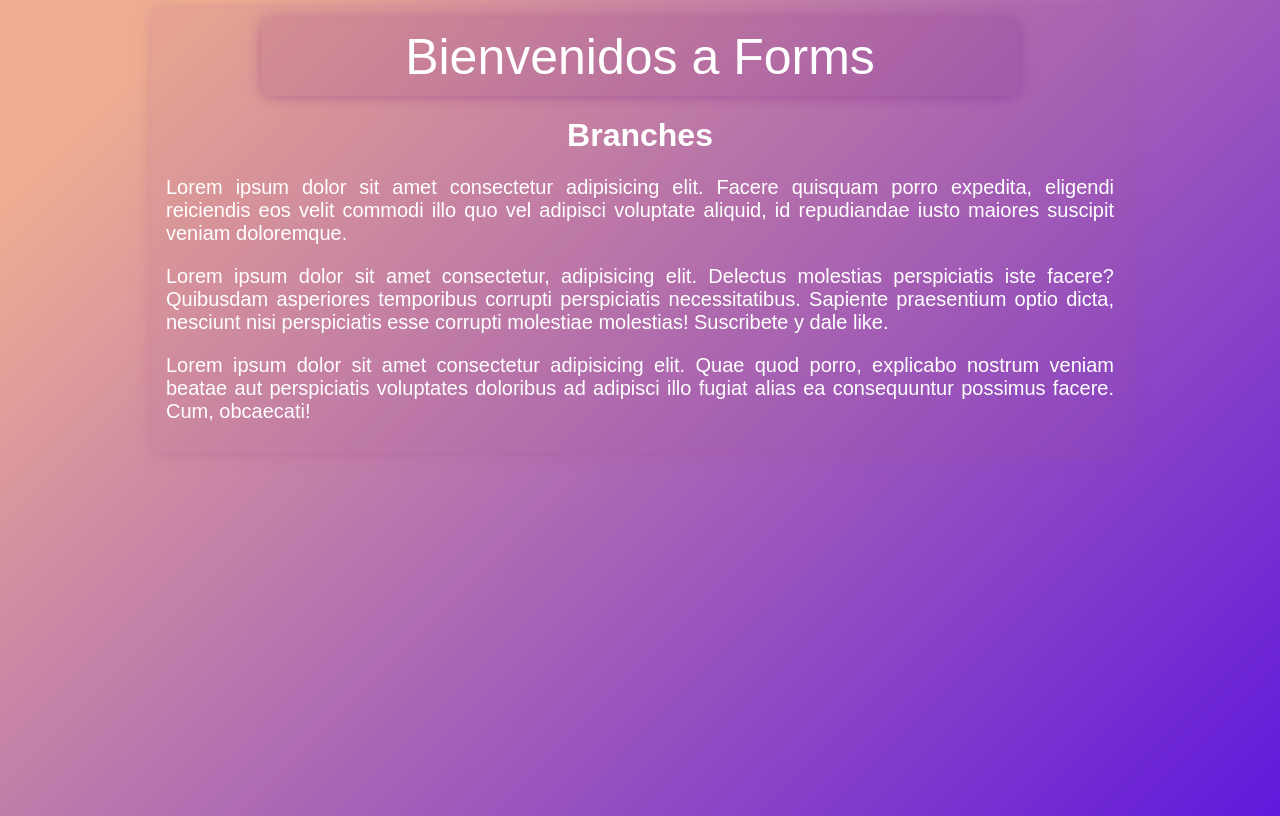
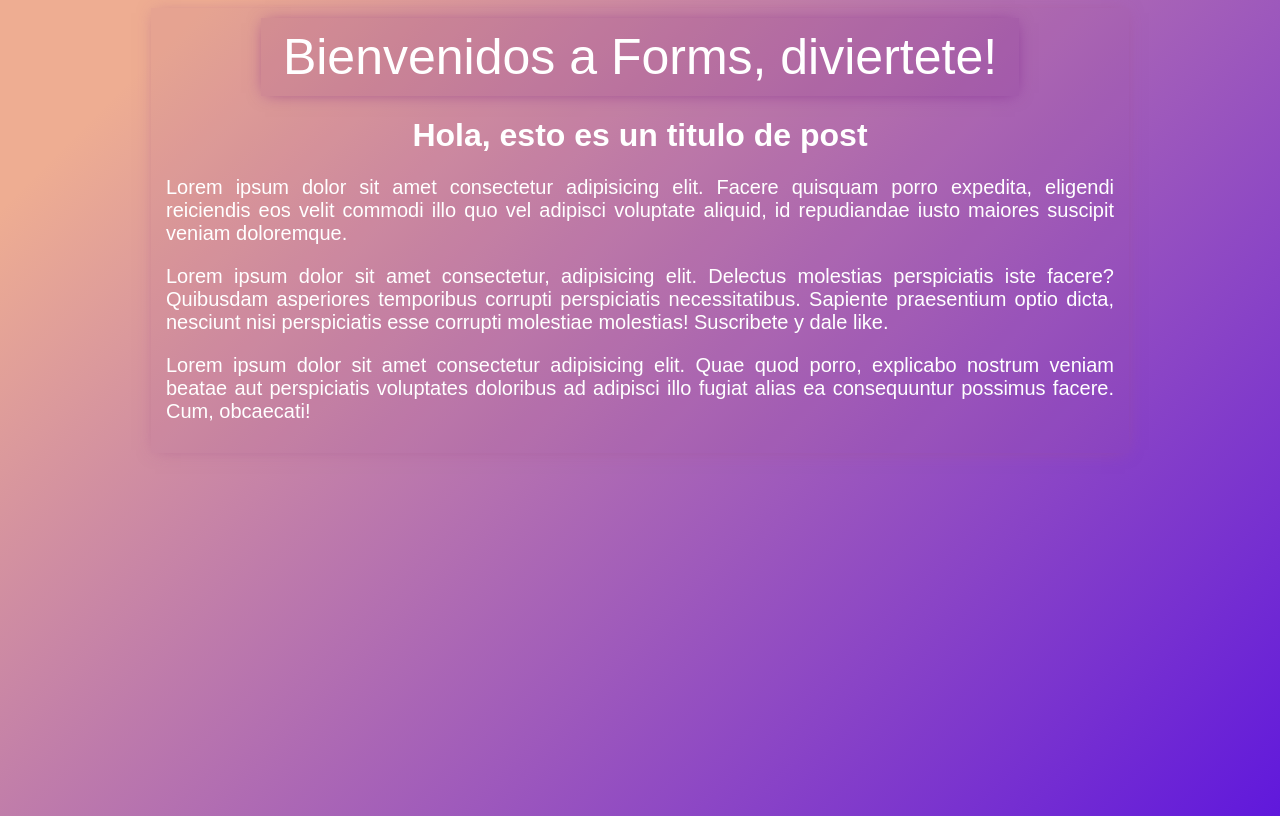
Before and after one commit to pipex666/forms, a plain HTML site: page index.html in a window 1280 px wide. Drawn offline with Linux system fonts and the light colour scheme.

Commit message:
Volviendo a cuando cambie color al texto y contenido de la cabecera

```diff
--- a/index.html
+++ b/index.html
@@ -10,10 +10,10 @@
 <body>
   <div class="contenido">
     <div class="cabecera">
-      Bienvenidos a Forms
+     Bienvenidos a Forms, diviertete!
     </div>
     <div class="post">
-      <h1>Branches</h1>
+      <h1>Hola, esto es un titulo de post</h1>
       <p>Lorem ipsum dolor sit amet consectetur adipisicing elit. Facere quisquam porro expedita, eligendi reiciendis eos velit commodi illo quo vel adipisci voluptate aliquid, id repudiandae iusto maiores suscipit veniam doloremque.</p>
       <p>
       Lorem ipsum dolor sit amet consectetur, adipisicing elit. Delectus molestias perspiciatis iste facere? Quibusdam asperiores temporibus corrupti perspiciatis necessitatibus. Sapiente praesentium optio dicta, nesciunt nisi perspiciatis esse corrupti molestiae molestias!
```
